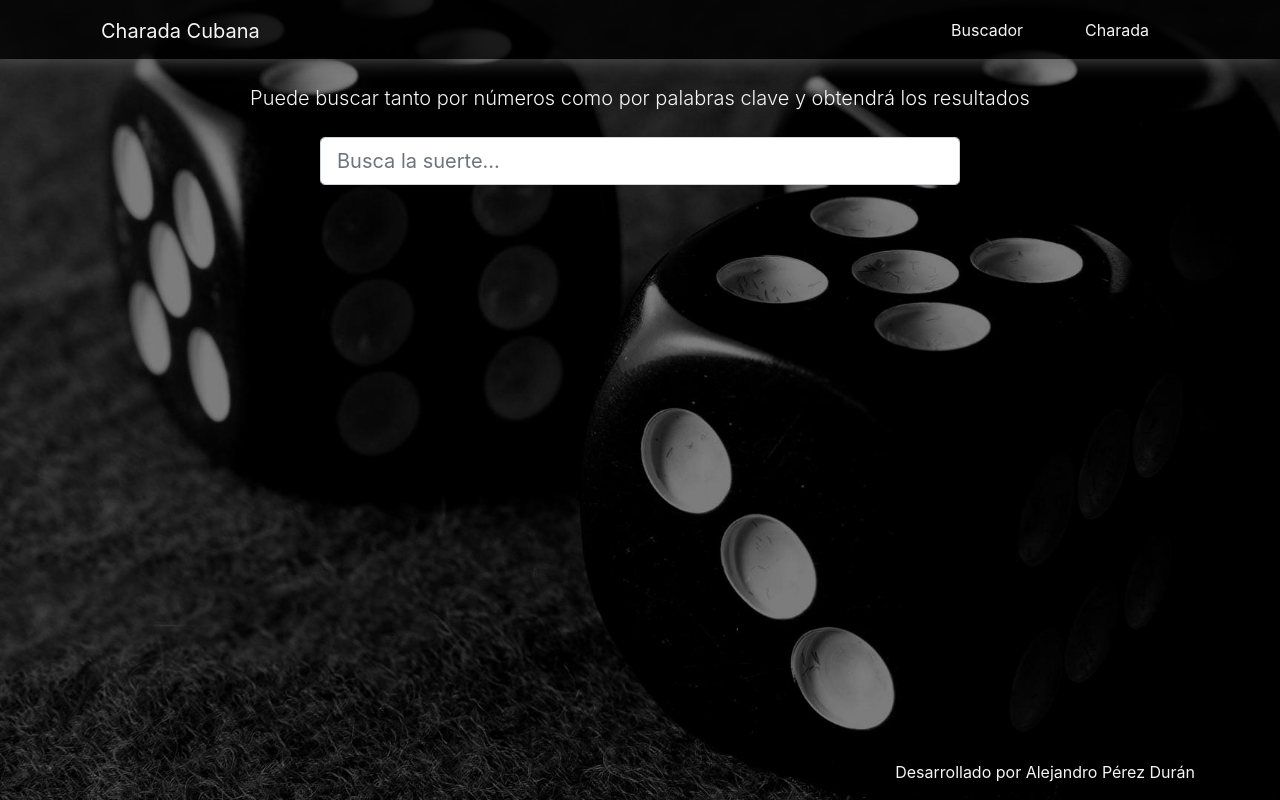
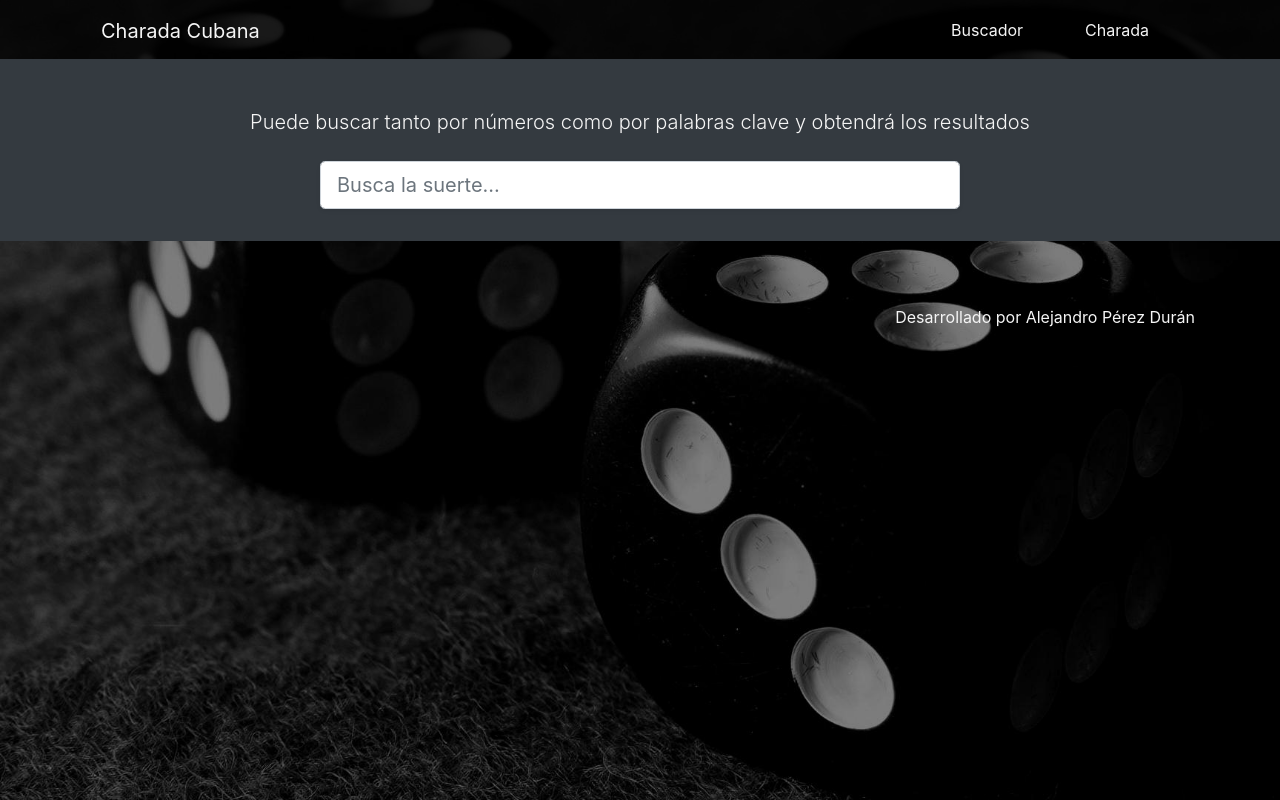
Before and after one commit to durantdurant95/charada_cubana, a React (Create React App) app: page /buscador in a window 1280 px wide. Built offline with nearby package versions, Linux system fonts and the light colour scheme.

Commit message:
arreglo en el buscador

```diff
--- a/src/components/Buscador.jsx
+++ b/src/components/Buscador.jsx
@@ -26,16 +26,18 @@ const Buscador = () => {
 
   return (
     <Fragment>
+      <div className="sticky-top py-4 bg-dark">
         <p className="text-center my-4 lead">
           Puede buscar tanto por números como por palabras clave y obtendrá los
           resultados
         </p>
         <FormControl
-        className="col-md-8 col-lg-6 mx-auto shadow-sm form-control-lg"
+          className="col-md-8 mb-2 col-lg-6 mx-auto shadow-sm form-control-lg"
           value={resultado}
           onChange={(e) => manejarCambio(e.target.value)}
           placeholder="Busca la suerte..."
         ></FormControl>
+      </div>
       <Row className="charada mt-3" xs={1} sm={2} md={3} lg={4}>
         {matches.map((item) => (
           <Container key={item.id}>
--- a/src/components/Footer.jsx
+++ b/src/components/Footer.jsx
@@ -4,7 +4,7 @@ import { Container } from "react-bootstrap";
 const Footer = () => {
   return (
     <footer>
-      <Container className="fixed-bottom">
+      <Container className="static-bottom mt-5">
         <p className="float-right">Desarrollado por Alejandro Pérez Durán</p>
       </Container>
     </footer>
--- a/src/components/Inicio.jsx
+++ b/src/components/Inicio.jsx
@@ -13,12 +13,12 @@ const Inicio = () => {
         Busque el resultado que desea o vea completamente la charada
       </p>
       <NavLink to="/buscador">
-        <Button className="btn-lg" variant="light">
+        <Button className="btn-lg ml-4 mt-4" variant="light">
           Buscador
         </Button>
       </NavLink>
       <NavLink to="/charada">
-        <Button className="ml-4 btn-lg" variant="outline-light">
+        <Button className="ml-4 mt-4 btn-lg" variant="outline-light">
           Charada completa
         </Button>
       </NavLink>
```
Lines whose indentation alone changed are shown as unchanged.
